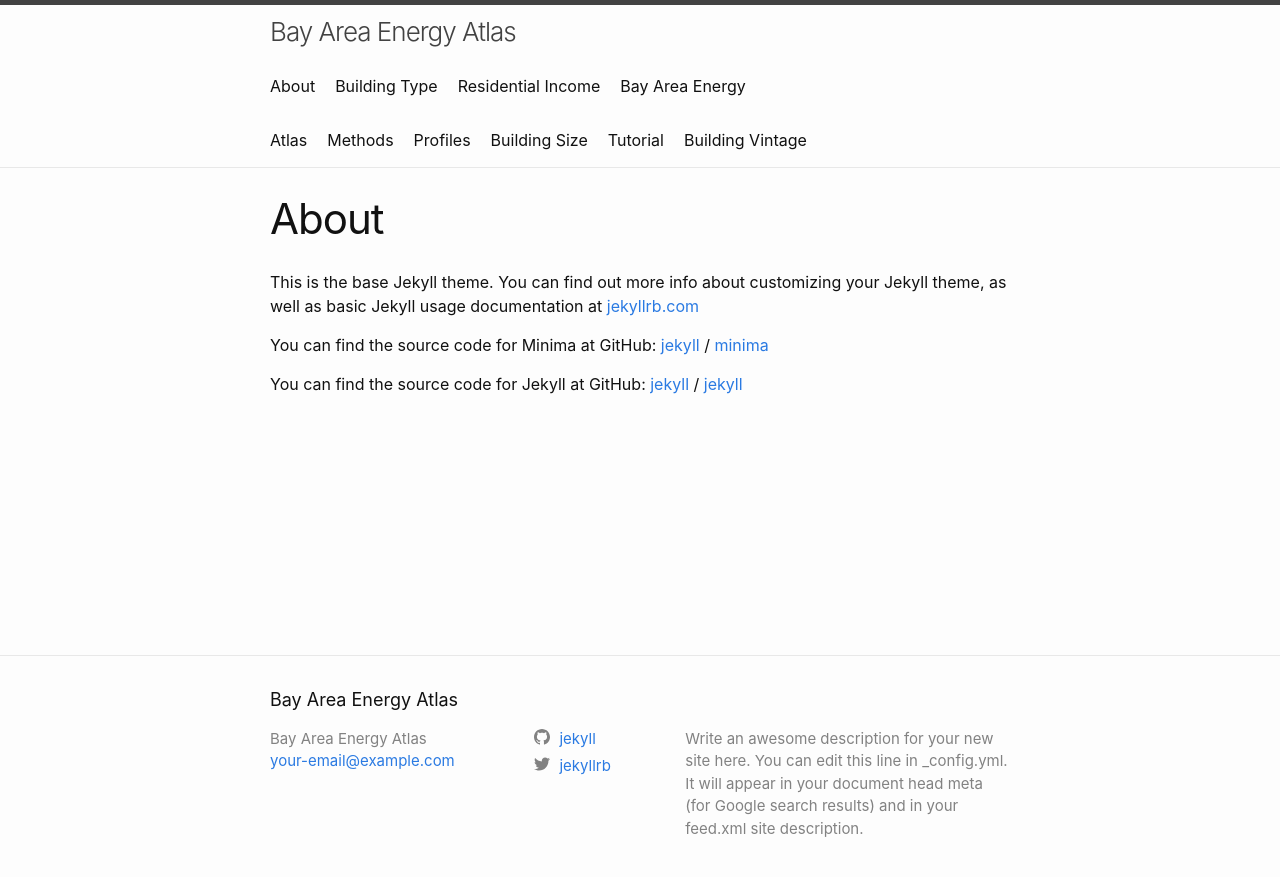
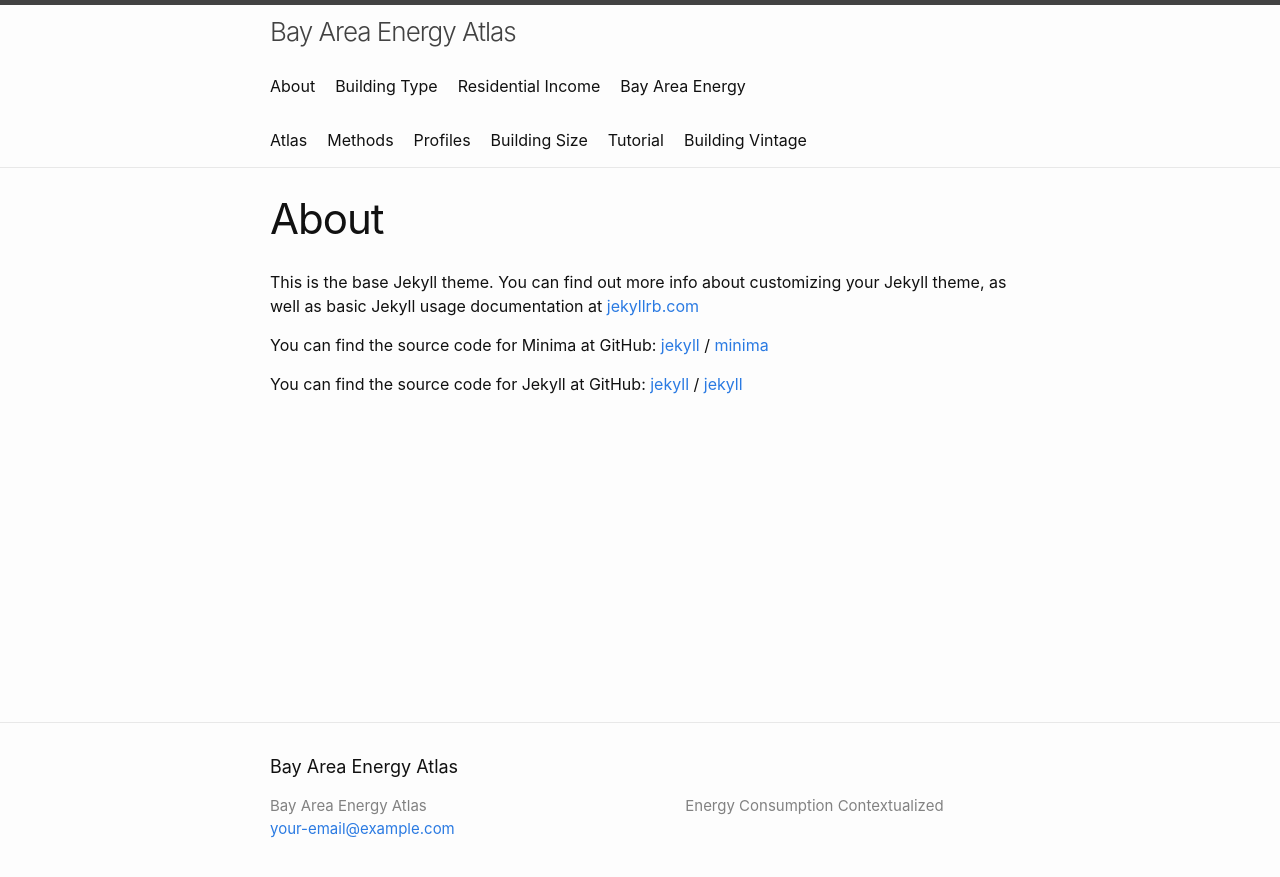
Before and after one commit to uclaioes/bayren-atlas, a Jekyll site: the page built from about.md, in a window 1280 px wide. Shown: the top 877 px of the page. Built offline with Jekyll 4.4.1, drawn with Linux system fonts in a browser that asks for light colours.

Commit message:
Add site description

```diff
--- a/_config.yml
+++ b/_config.yml
@@ -16,13 +16,11 @@
 title: Bay Area Energy Atlas
 email: your-email@example.com
 description: >- # this means to ignore newlines until "baseurl:"
-  Write an awesome description for your new site here. You can edit this
-  line in _config.yml. It will appear in your document head meta (for
-  Google search results) and in your feed.xml site description.
+  Energy Consumption Contextualized
 baseurl: "/bayren-atlas" # the subpath of your site, e.g. /blog
 url: "" # the base hostname & protocol for your site, e.g. http://example.com
-twitter_username: jekyllrb
-github_username:  jekyll
+# twitter_username: jekyllrb
+# github_username:  jekyll
 
 # Build settings
 markdown: kramdown
```
